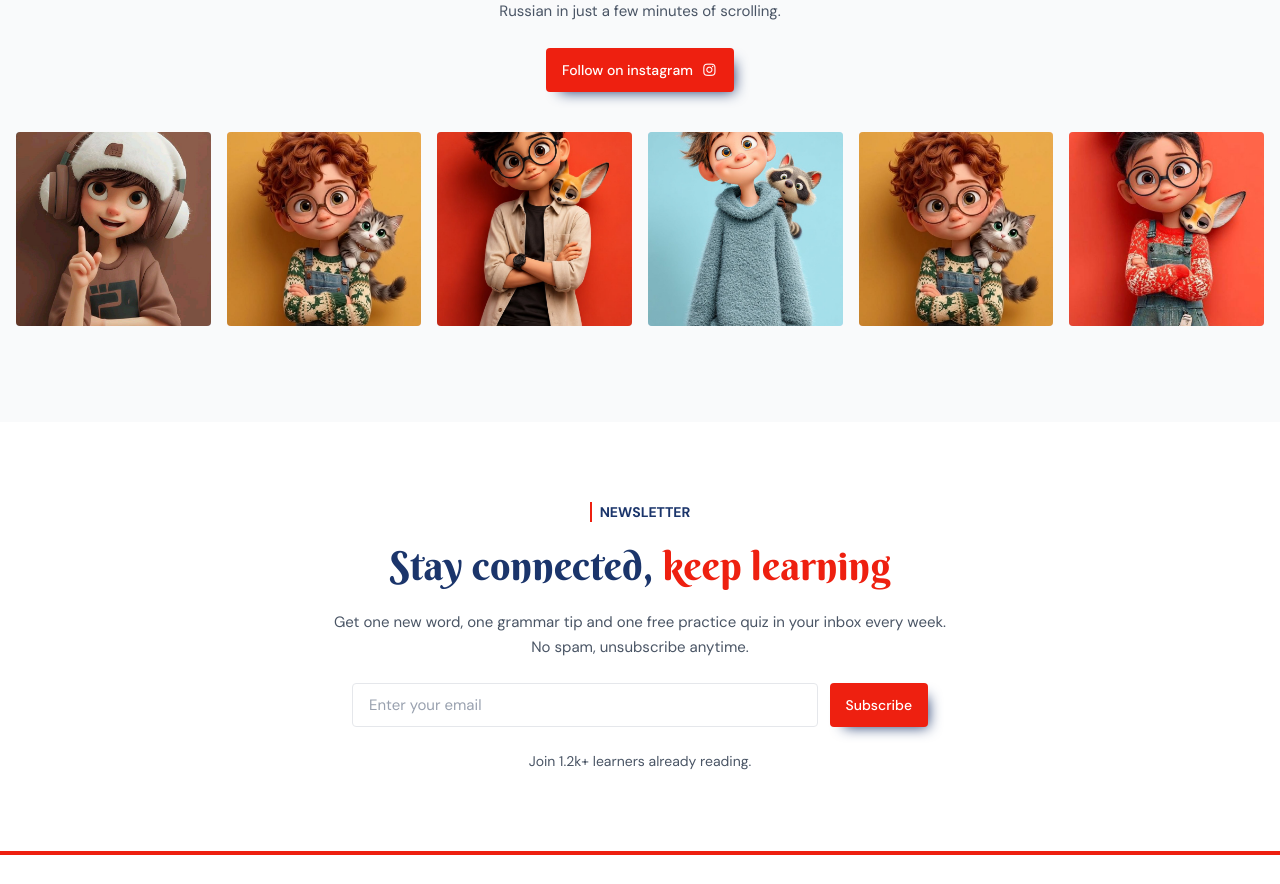
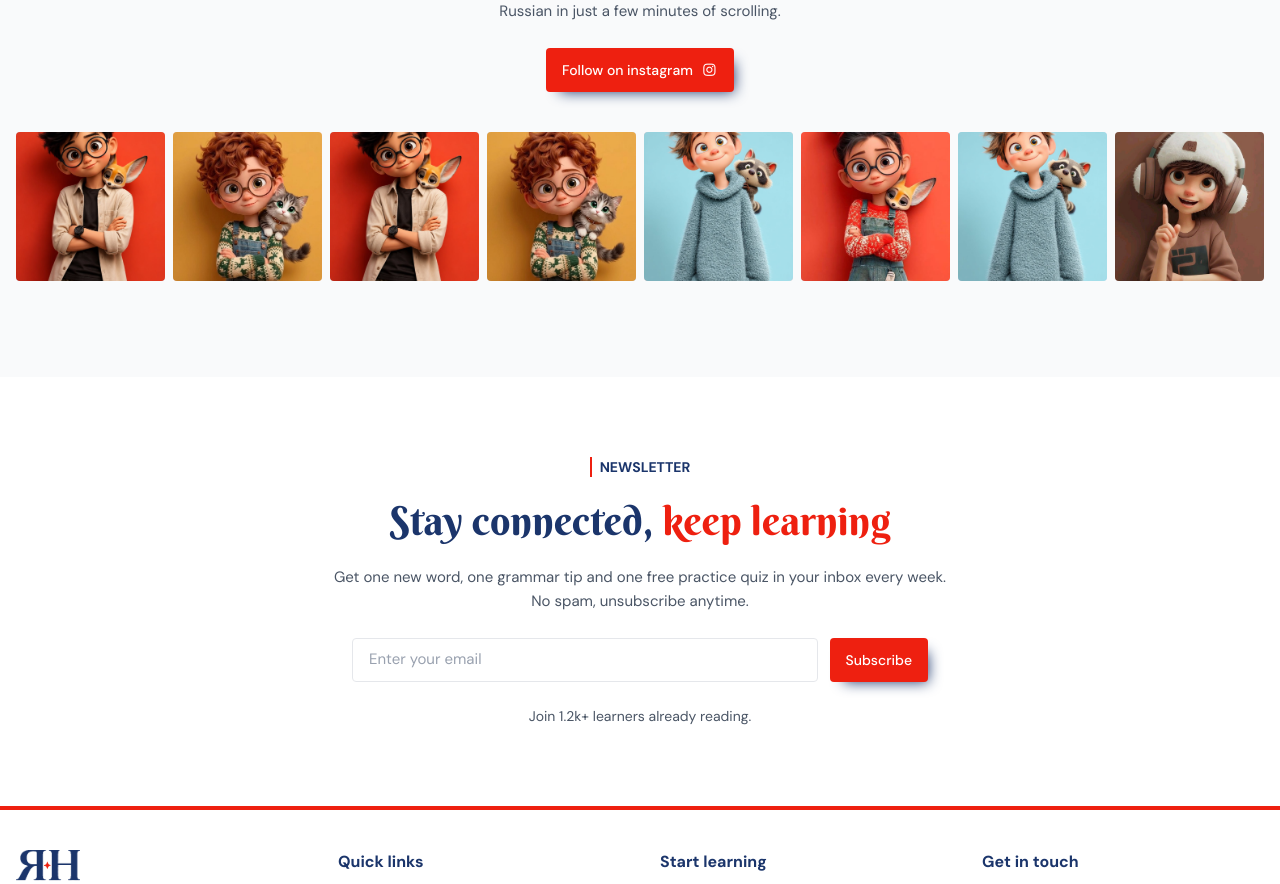
Before and after one commit to sandeepkamara12/Tutor, a React (Vite) app: page / in a window 1280 px wide. Shown: the part 9260-10144 px from the top of the page. Built offline with nearby package versions, Linux system fonts and the light colour scheme; no server answers.

Commit message:
update instagram feeds

```diff
--- a/src/components/Instagram.jsx
+++ b/src/components/Instagram.jsx
@@ -9,8 +9,8 @@ const posts = [
   { img: './student-4.jpg', href: 'https://www.instagram.com/', label: 'Instagram post 4' },
   { img: './student-5.jpg', href: 'https://www.instagram.com/', label: 'Instagram post 5' },
   { img: './student-1.jpg', href: 'https://www.instagram.com/', label: 'Instagram post 6' },
-  // { img: './student-2.jpg', href: 'https://www.instagram.com/', label: 'Instagram post 7' },
-  // { img: './student-3.jpg', href: 'https://www.instagram.com/', label: 'Instagram post 8' },
+  { img: './student-2.jpg', href: 'https://www.instagram.com/', label: 'Instagram post 7' },
+  { img: './student-3.jpg', href: 'https://www.instagram.com/', label: 'Instagram post 8' },
   // { img: './student-4.jpg', href: 'https://www.instagram.com/', label: 'Instagram post 9' },
   // { img: './student-5.jpg', href: 'https://www.instagram.com/', label: 'Instagram post 10' },
   // { img: './student-1.jpg', href: 'https://www.instagram.com/', label: 'Instagram post 11' },
@@ -25,7 +25,7 @@ const RATIOS = ['aspect-square'];
 const TINTS = ['bg-russian-blue/20', 'bg-russian-red/20', 'bg-russian-dark-blue/20'];
 
 // how many masonry columns there are at a given width (the same breakpoints as the classes below)
-const columnsFor = (width) => (width >= 768 ? 6 : 3);
+const columnsFor = (width) => (width >= 768 ? 8 : 3);
 
 // Fisher-Yates shuffle (returns a new array)
 const shuffled = (list) => {
@@ -184,7 +184,7 @@ export default function Instagram({ items = posts, shuffle = true, limit, stagge
         </div>
 
         {/* masonry: the browser fills the columns, every image is shown on every screen size */}
-        <div ref={gridRef} className="relative columns-3 md:columns-6 gap-2 lg:gap-4">
+        <div ref={gridRef} className="relative columns-2 sd:columns-4 xl:columns-8 gap-2">
           {tiles.map((post, i) => (
             <a
               key={`${post.label}-${i}`}
```
